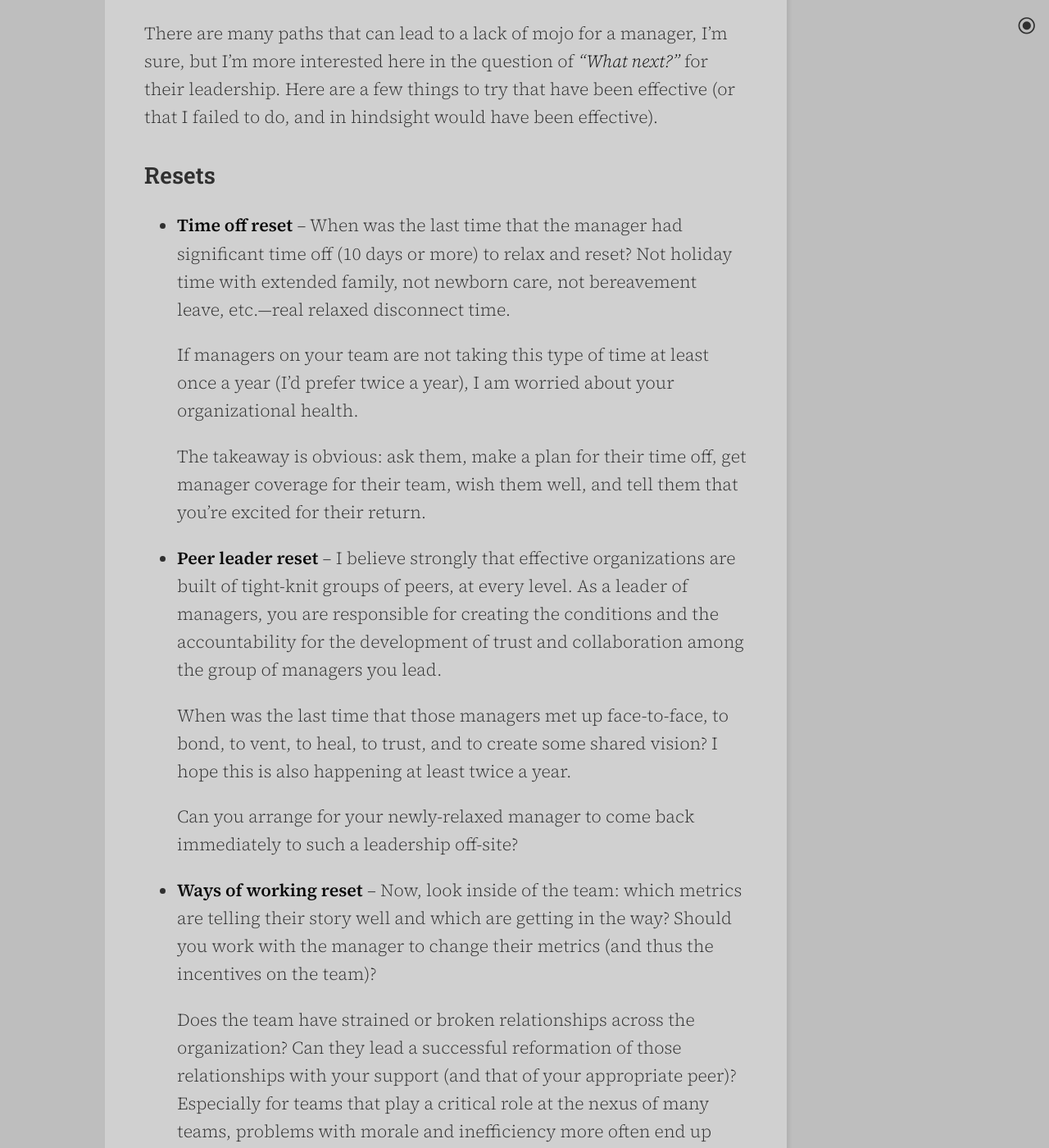
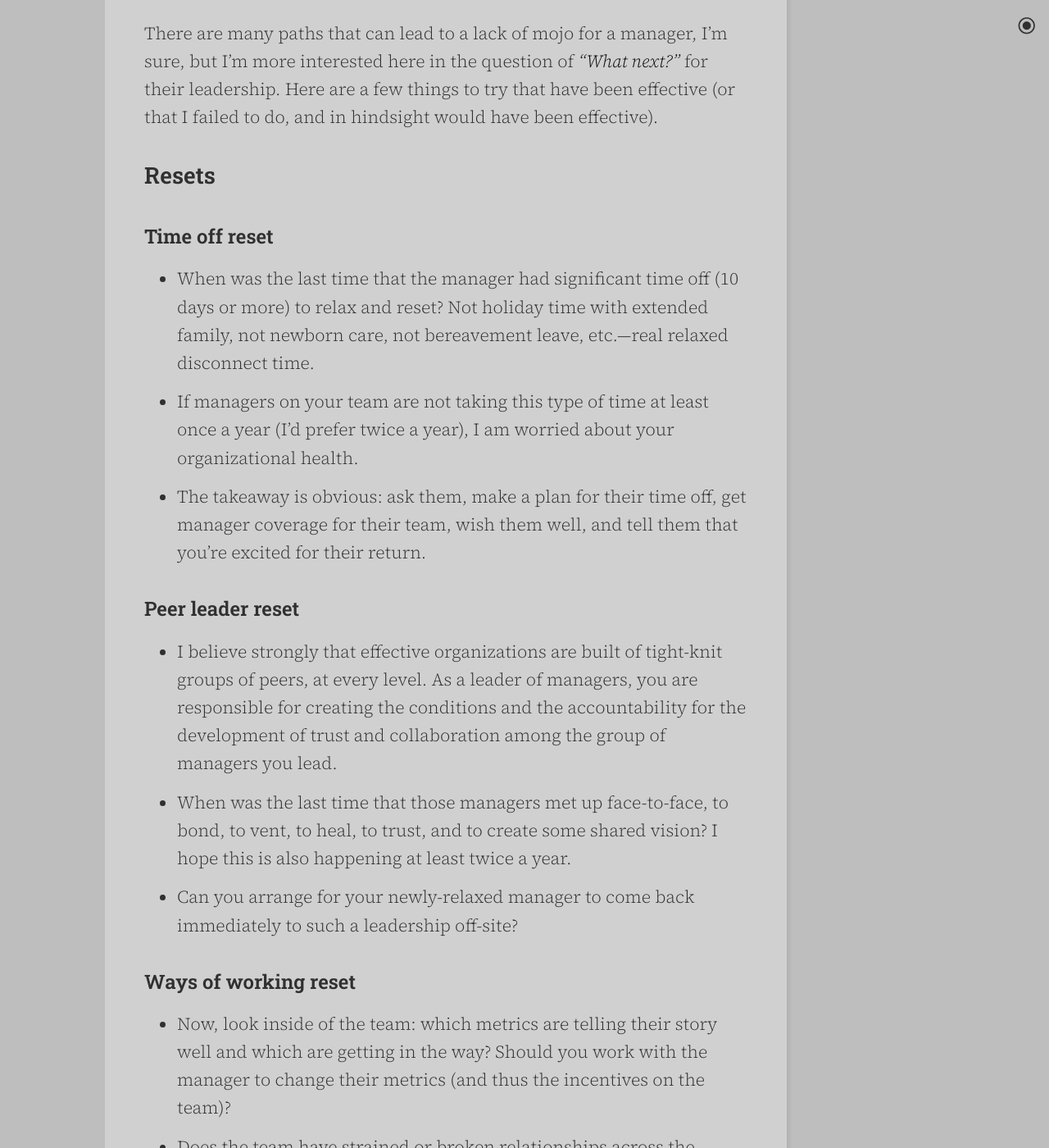
Before and after one commit to h3h/bradfordfults.com, a Jekyll site: the page built from business/_posts/2023-09-14-when-a-manager-has-lost-their-mojo.md, in a window 1280 px wide and 1400 px high, scrolled down 1041 px. Shown: the whole window at 82% size. Built offline with Jekyll 4.4.1, drawn with Linux system fonts in a browser that asks for light colours; some of the changed text lies outside the part shown.

```diff
--- a/business/_posts/2023-09-14-when-a-manager-has-lost-their-mojo.md
+++ b/business/_posts/2023-09-14-when-a-manager-has-lost-their-mojo.md
@@ -33,47 +33,48 @@ failed to do, and in hindsight would have been effective).
 
 ## Resets
 
-* **Time off reset** – When was the last time that the manager had significant
+### Time off reset
+
+* When was the last time that the manager had significant
   time off (10 days or more) to relax and reset? Not holiday time with extended
   family, not newborn care, not bereavement leave, etc.—real relaxed disconnect
   time.
-
-  If managers on your team are not taking this type of time at least once a year
+* If managers on your team are not taking this type of time at least once a year
   (I’d prefer twice a year), I am worried about your organizational health.
-
-  The takeaway is obvious: ask them, make a plan for their time off, get manager
+* The takeaway is obvious: ask them, make a plan for their time off, get manager
   coverage for their team, wish them well, and tell them that you’re excited for
   their return.
-* **Peer leader reset** – I believe strongly that effective organizations are
+
+### Peer leader reset
+
+* I believe strongly that effective organizations are
   built of tight-knit groups of peers, at every level. As a leader of managers,
   you are responsible for creating the conditions and the accountability for the
   development of trust and collaboration among the group of managers you lead.
-
-  When was the last time that those managers met up face-to-face, to bond, to
+* When was the last time that those managers met up face-to-face, to bond, to
   vent, to heal, to trust, and to create some shared vision? I hope this is also
   happening at least twice a year.
+* Can you arrange for your newly-relaxed manager to come back immediately to
+  such a leadership off-site?
 
-  Can you arrange for your newly-relaxed manager to come back immediately to
-  such a leadership off-site?
-* **Ways of working reset** – Now, look inside of the team: which metrics are
+### Ways of working reset
+
+* Now, look inside of the team: which metrics are
   telling their story well and which are getting in the way? Should you work
   with the manager to change their metrics (and thus the incentives on the
   team)?
-
-  Does the team have strained or broken relationships across the organization?
+* Does the team have strained or broken relationships across the organization?
   Can they lead a successful reformation of those relationships with your
   support (and that of your appropriate peer)? Especially for teams that play a
   critical role at the nexus of many teams, problems with morale and
   inefficiency more often end up being problems of trust across teams or
   functions, at bottom. Start with people, trust, common goals, and build
   process and feedback loops on top those of those.
-
-  Or maybe the team is trying to do things the way they always have while the
+* Or maybe the team is trying to do things the way they always have while the
   environment or systems have changed around them. Would it make sense to
   partner with the manager to change some of their processes (with a feedback
   loop!) or move system ownership around between your teams?
-
-  The point here is to ensure that the team has a clean and tidy workspace with
+* The point here is to ensure that the team has a clean and tidy workspace with
   a well-polished set of tools, so to speak. The manager should make all changes
   in concert with their full team, so they can all be part of the reboot,
   gaining personal agency and a stake in the outcomes of the refreshed team.
@@ -85,18 +86,22 @@ consistent practice and avoid a devolution back into problematic territory for
 your teams? One 	critical tool (as always, as a leader of complex systems) is
 going to be the feedback loop.
 
-* **Feedback loops among peer leaders** – Is the manager willing and able to get
+### Feedback loops among peer leaders
+
+* Is the manager willing and able to get
   help from their peer group of managers and cross-functional partners? Do they
   have a larger support network, who have the necessary context and knowledge,
   beyond just you (their manager)?
-
-  How do you ensure that this group of leaders is collaborating, sharing,
+* How do you ensure that this group of leaders is collaborating, sharing,
   building trust, and helping one another solve problems? That will likely
   depend on culture and personal style, but I’ve successfully used an *all
   managers in my org* meeting for this, every 2–3 weeks. It doesn’t need to be
   heavyweight, and you don’t need to be present every time, but you do want to
   watch the health of those interactions.
-* **1:1 feedback loop** – Lastly, and maybe most obviously, make sure that
+
+### 1:1 feedback loop
+
+* Lastly, and maybe most obviously, make sure that
   you’re following up directly on the initial issues with the manager in your
   1:1s. Don’t let it slide under the rug or treat it like a shameful or
   embarrassing past. Every state of failure is a learning opportunity and every
```
